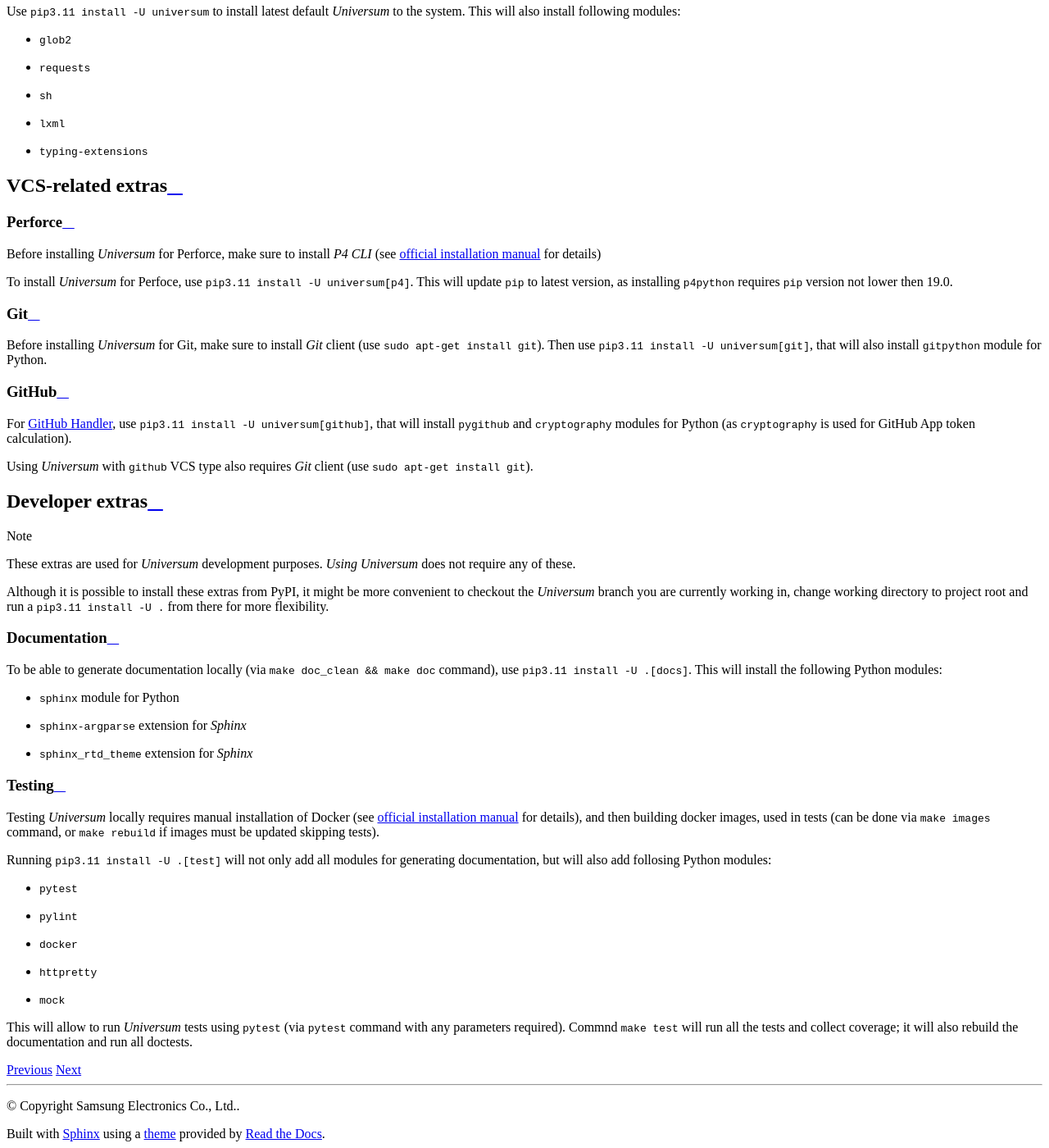
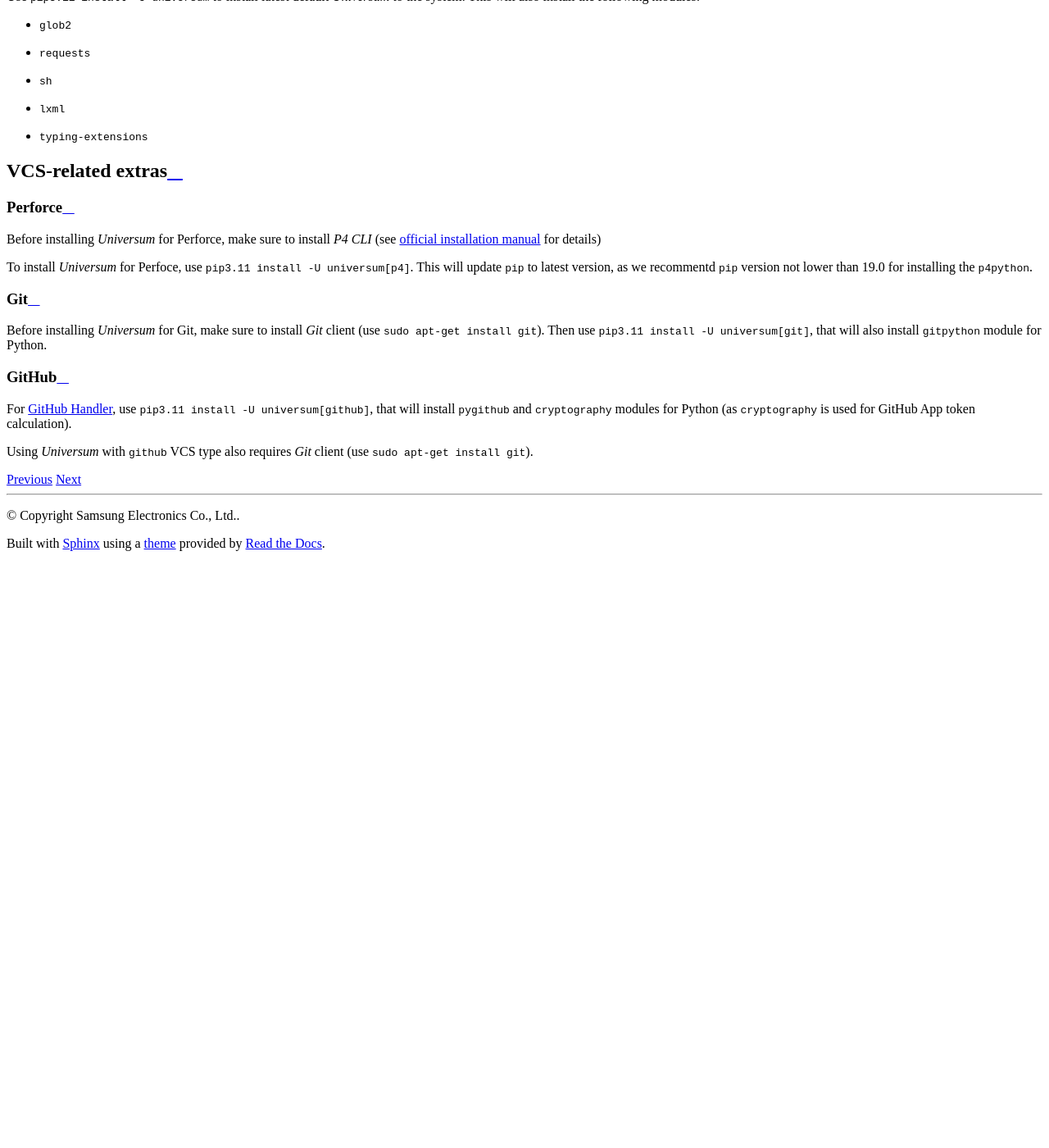
Before and after one commit to Samsung/Universum, a Sphinx documentation site: the page built from doc/install.rst, in a window 1280 px wide and 1400 px high, scrolled down 679 px. Shown: the whole window at 82% size. Built offline with Sphinx 7.4.7 and the Read the Docs theme 2.0.0, drawn with Linux system fonts in a browser that asks for light colours; after the commit the page ends 1359 px from its top, so only the background shows below that; some of the changed text lies outside the part shown.

```diff
--- a/doc/install.rst
+++ b/doc/install.rst
@@ -27,7 +27,7 @@ Before installing `Universum` for Perforce, make sure to install `P4 CLI` (see `
 <https://www.perforce.com/manuals/p4sag/Content/P4SAG/install.linux.packages.install.html>`__ for details)
 
 To install `Universum` for Perfoce, use ``{pip} install -U universum[p4]``. This will update :mod:`pip` to latest
-version, as installing :mod:`p4python` requires :mod:`pip` version not lower then 19.0.
+version, as we recommentd :mod:`pip` version not lower than 19.0 for installing the :mod:`p4python`.
 
 
 Git
@@ -45,48 +45,3 @@ For :doc:`GitHub Handler <github_handler>`, use ``{pip} install -U universum[git
 calculation).
 
 Using `Universum` with ``github`` VCS type also requires `Git` client (use ``sudo apt-get install git``).
-
-
-Developer extras
-----------------
-
-.. note::
-
-    These extras are used for `Universum` development purposes. *Using* `Universum` does not require any of these.
-
-Although it is possible to install these extras from PyPI, it might be more convenient to checkout the `Universum`
-branch you are currently working in, change working directory to project root and run a ``{pip} install -U .`` from
-there for more flexibility.
-
-
-Documentation
-~~~~~~~~~~~~~
-
-To be able to generate documentation locally (via ``make doc_clean && make doc`` command),
-use ``{pip} install -U .[docs]``. This will install the following Python modules:
-
-* :mod:`sphinx` module for Python
-* :mod:`sphinx-argparse` extension for `Sphinx`
-* :mod:`sphinx_rtd_theme` extension for `Sphinx`
-
-
-Testing
-~~~~~~~
-
-Testing `Universum` locally requires manual installation of Docker (see `official installation manual
-<https://docs.docker.com/engine/installation/linux/ubuntu/#install-using-the-repository>`__ for details), and then
-building docker images, used in tests (can be done via ``make images`` command, or ``make rebuild`` if images
-must be updated skipping tests).
-
-Running ``{pip} install -U .[test]`` will not only add all modules for generating documentation, but will also add
-follosing Python modules:
-
-* :mod:`pytest`
-* :mod:`pylint`
-* :mod:`docker`
-* :mod:`httpretty`
-* :mod:`mock`
-
-This will allow to run `Universum` tests using ``pytest`` (via ``pytest`` command with any parameters required).
-Commnd ``make test`` will run all the tests and collect coverage; it will also rebuild the documentation and run
-all doctests.
```
Also changed, not shown: other parts of doc/install.rst (+1 -1 lines), README.md (+43 -14 lines), configs.py (+5 -5 lines), doc/additional_commands.rst (+11 -6 lines), doc/args.rst (+4 -4 lines), setup.py (+3 -8 lines).
